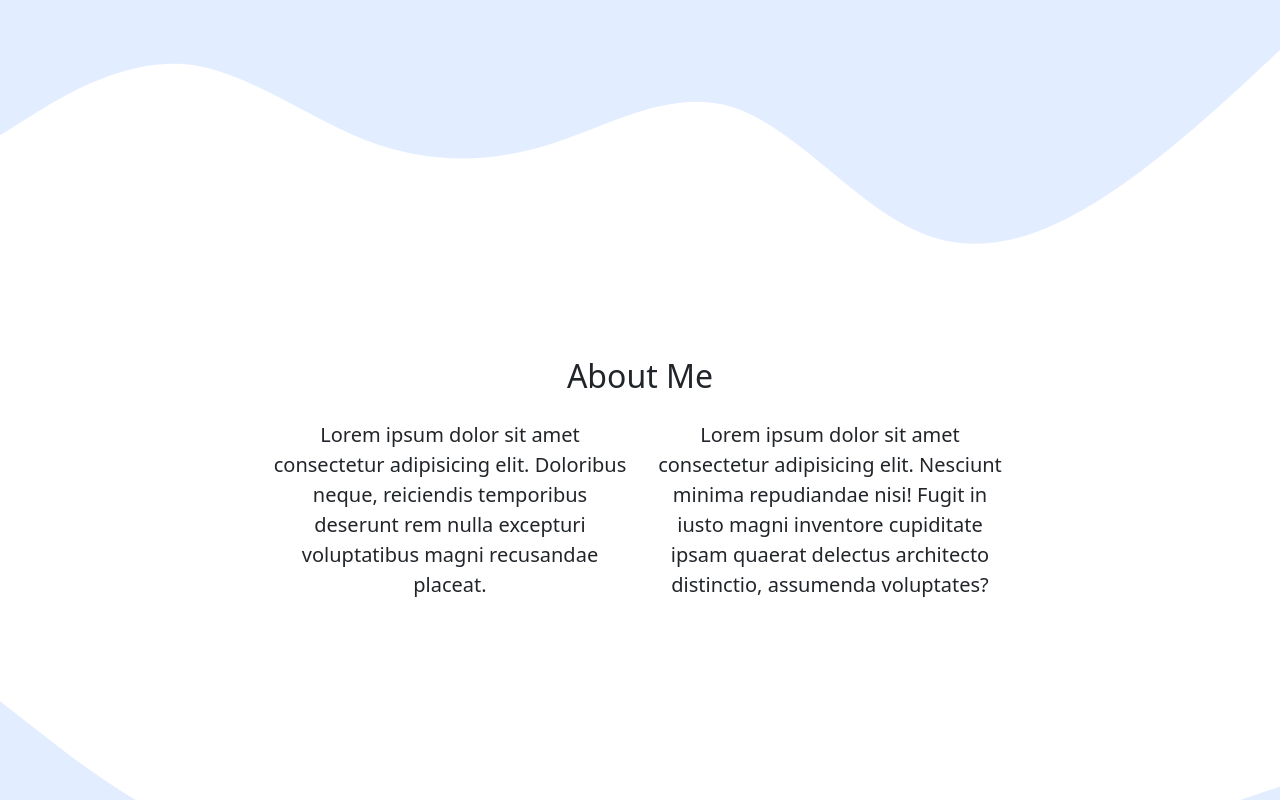
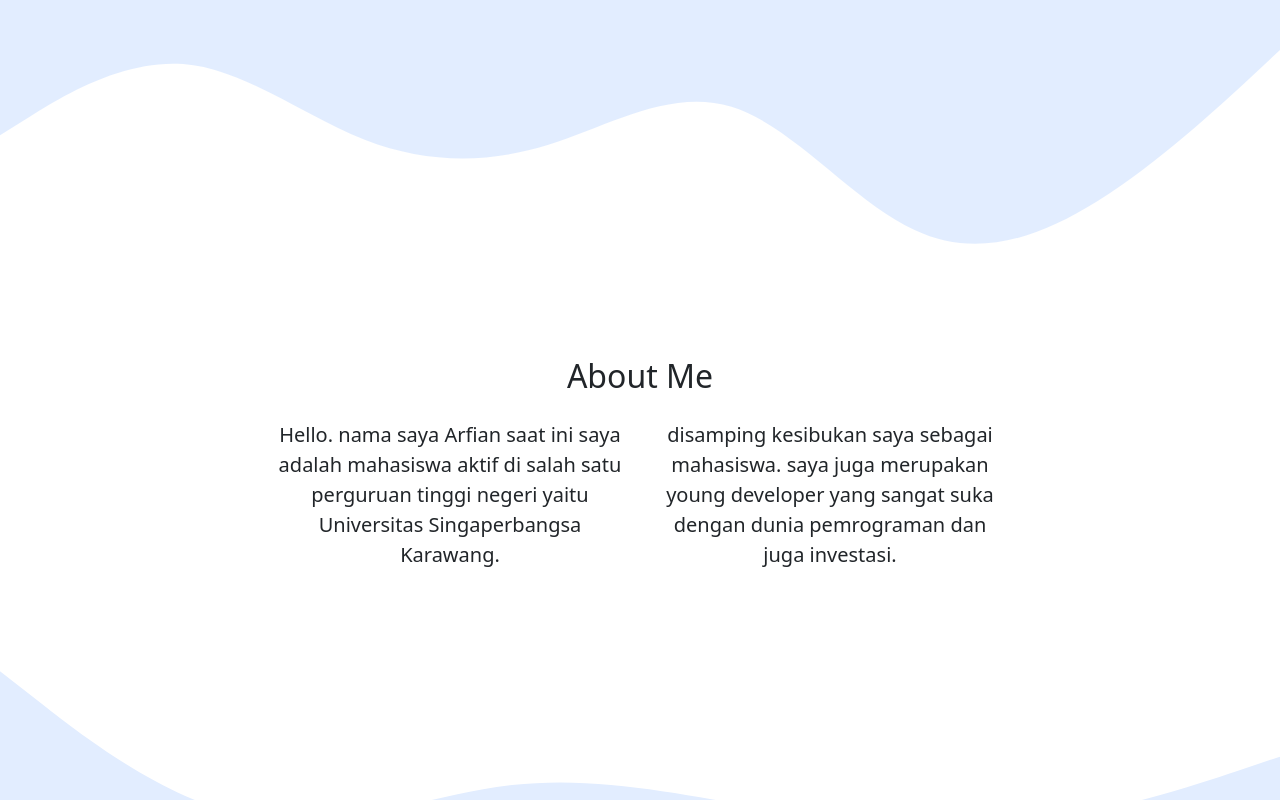
Before and after one commit to Arfian20/Arfian20.github.io, a plain HTML site: page index.html in a window 1280 px wide. Shown: the part 437-1237 px from the top of the page. Drawn offline with nearby package versions, Linux system fonts and the light colour scheme.

Commit message:
mengubah isi paragraf di abiut me

```diff
--- a/index.html
+++ b/index.html
@@ -68,10 +68,10 @@
         </div>
         <div class="row justify-content-center fs-5 text-center">
           <div class="col-md-4">
-            <p>Lorem ipsum dolor sit amet consectetur adipisicing elit. Doloribus neque, reiciendis temporibus deserunt rem nulla excepturi voluptatibus magni recusandae placeat.</p>
+            <p>Hello. nama saya Arfian saat ini saya adalah mahasiswa aktif di salah satu perguruan tinggi negeri yaitu Universitas Singaperbangsa Karawang.</p>
           </div>
           <div class="col-md-4">
-            <p>Lorem ipsum dolor sit amet consectetur adipisicing elit. Nesciunt minima repudiandae nisi! Fugit in iusto magni inventore cupiditate ipsam quaerat delectus architecto distinctio, assumenda voluptates?</p>
+            <p>disamping kesibukan saya sebagai mahasiswa. saya juga merupakan young developer yang sangat suka dengan dunia pemrograman dan juga investasi.</p>
           </div>
         </div>
       </div>
```
